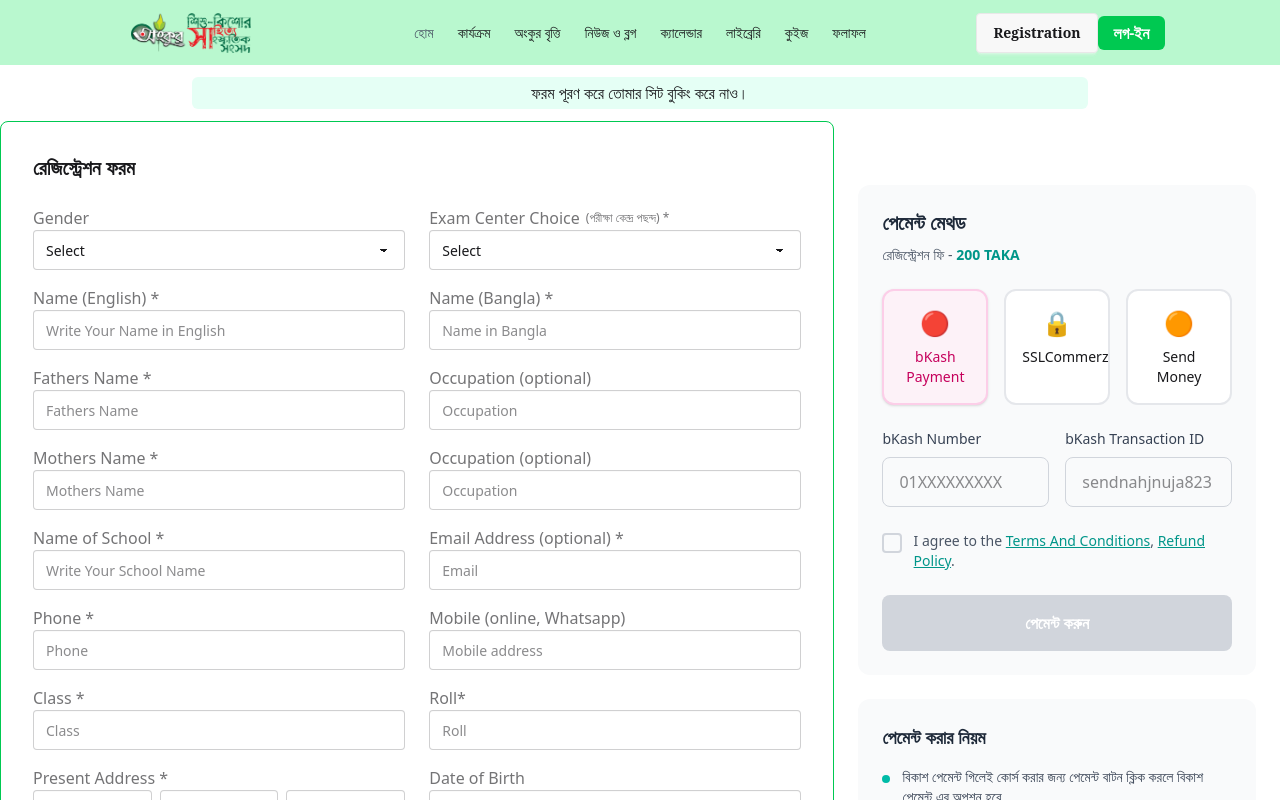
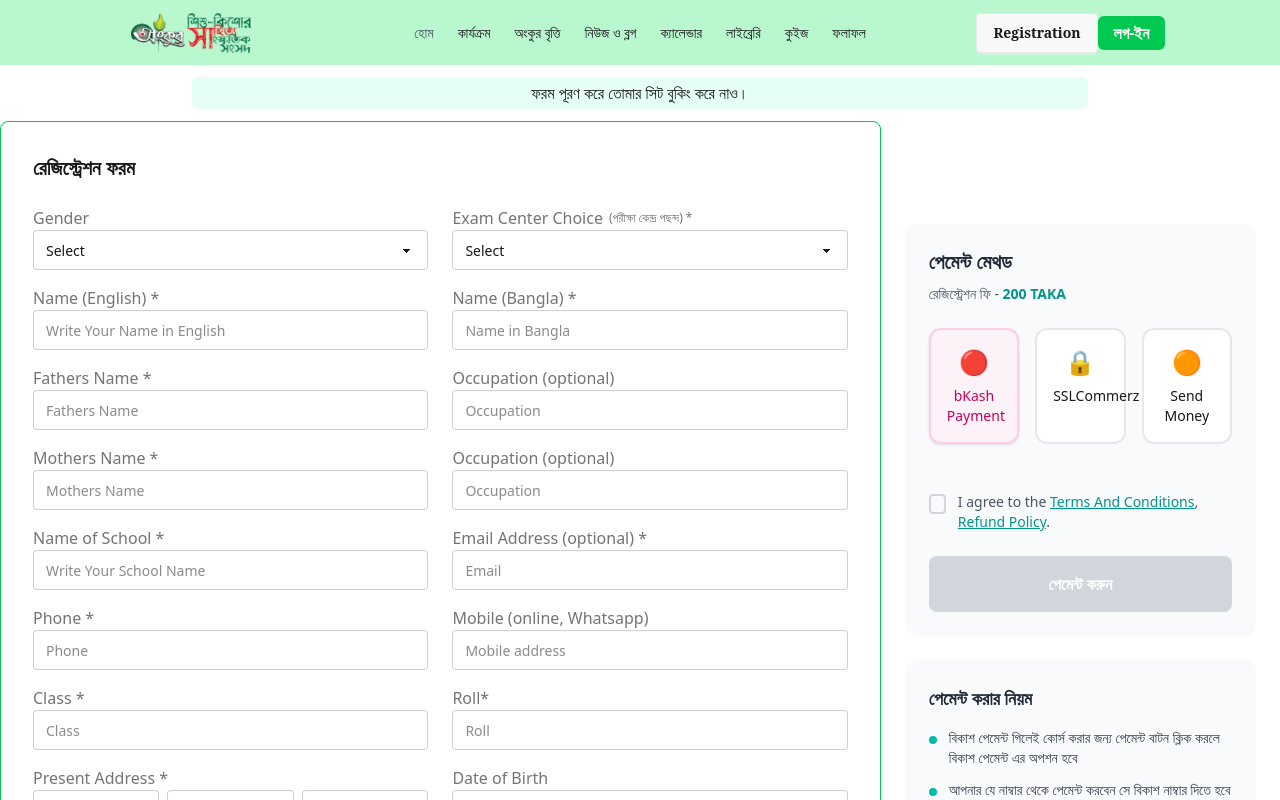
Before and after one commit to atmabdullaham/aunkur-project, a React (Vite) app: page /registration in a window 1280 px wide. Shown: the top 800 px of the page. Built offline with nearby package versions, Linux system fonts and the light colour scheme; no server answers.

Commit message:
correction one on payment component

```diff
--- a/src/components/Payment.jsx
+++ b/src/components/Payment.jsx
@@ -65,32 +65,7 @@
 
         {/* bKash Payment Form */}
         {selectedMethod === "bkash" && (
-          <div className="grid grid-cols-1 md:grid-cols-2 gap-4 mb-6">
-            <div>
-              <label className="block text-sm font-medium text-gray-700 mb-2">
-                bKash Number
-              </label>
-              <input
-                type="text"
-                value={bkashNumber}
-                onChange={(e) => setBkashNumber(e.target.value)}
-                placeholder="01XXXXXXXXX"
-                className="w-full px-4 py-3 border border-gray-300 rounded-lg focus:ring-2 focus:ring-teal-500 focus:border-teal-500 outline-none transition-colors"
-              />
-            </div>
-            <div>
-              <label className="block text-sm font-medium text-gray-700 mb-2">
-                bKash Transaction ID
-              </label>
-              <input
-                type="text"
-                value={transactionId}
-                onChange={(e) => setTransactionId(e.target.value)}
-                placeholder="sendnahjnuja823"
-                className="w-full px-4 py-3 border border-gray-300 rounded-lg focus:ring-2 focus:ring-teal-500 focus:border-teal-500 outline-none transition-colors"
-              />
-            </div>
-          </div>
+          <div className="grid grid-cols-1 md:grid-cols-2 gap-4 mb-6"></div>
         )}
 
         {/* SSLCommerz Payment Info */}
```
